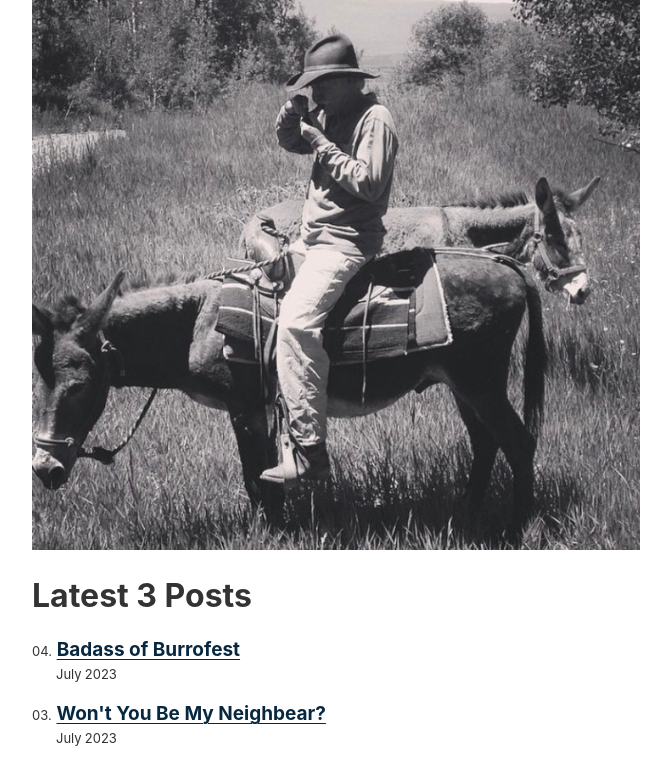
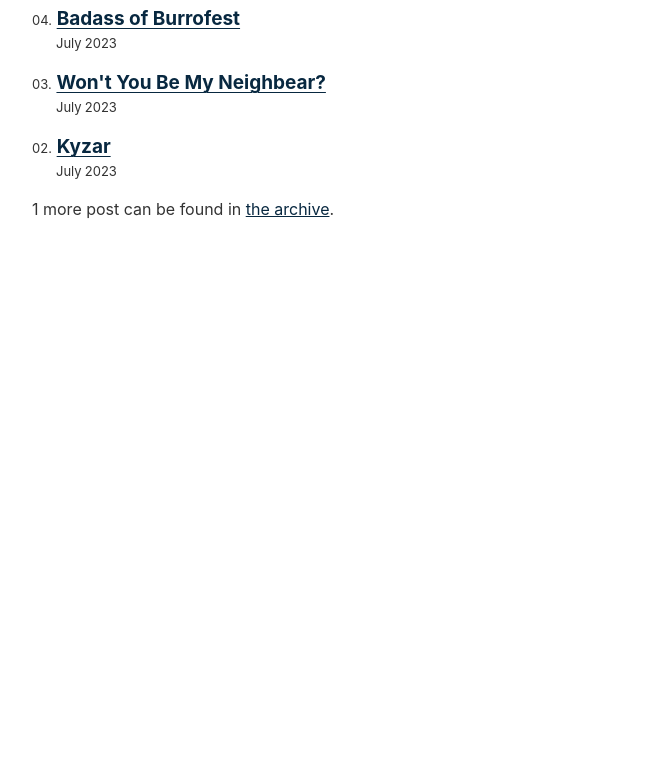
Before and after one commit to alecoad/author-jim-duke, an Eleventy site: page content/index.njk in a window 1280 px wide. Shown: the part 128-889 px from the top of the page, without its empty margins (304-975 px from the left). After the commit the page ends 800 px from the top, so only its background shows below. Built offline with nearby package versions, Linux system fonts and the light colour scheme; Eleventy itself is replaced by a stand-in of ours; files that its build step writes are made by us from their sources.

Commit message:
Delete wrongly placed image

```diff
--- a/_includes/layouts/home.njk
+++ b/_includes/layouts/home.njk
@@ -1,9 +1,4 @@
 ---
 layout: layouts/base.njk
 ---
-{%- css %}{% include "public/css/index.css" %}{% endcss %}
-<div class="hero-image">
-    <img src="img/donkey-smoker.jpg" alt="cowboy smoking pipe on donkey">
-</div>
-
 {{ content | safe }}
```
